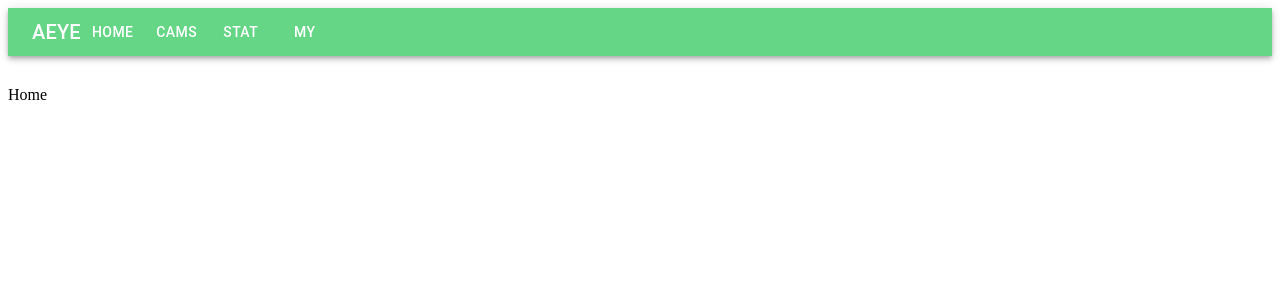
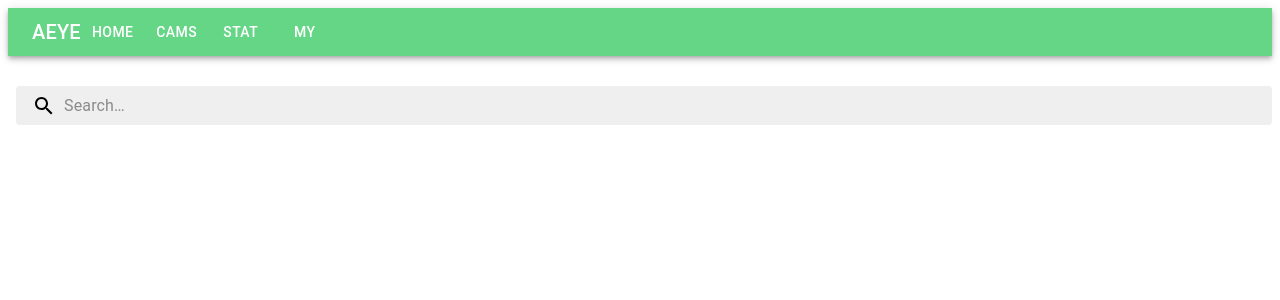
Before and after one commit to KNU-AEYE/AEYE-FE, a Next.js app in the folder aeye/: page /home in a window 1280 px wide. Shown: the top 300 px of the page. Built offline with nearby package versions, Linux system fonts and the light colour scheme.

Commit message:
✨ Feat: search bar

```diff
--- a/aeye/app/(nav)/home/page.tsx
+++ b/aeye/app/(nav)/home/page.tsx
@@ -1,3 +1,62 @@
+'use client'
+
+import * as React from 'react';
+import { styled, alpha } from '@mui/material/styles';
+import SearchIcon from '@mui/icons-material/Search';
+import InputBase from '@mui/material/InputBase';
+
+const Search = styled('div')(({ theme }) => ({
+	position: 'relative',
+	borderRadius: theme.shape.borderRadius,
+	backgroundColor: '#efefef',
+	'&:hover': {
+	backgroundColor: alpha(theme.palette.common.white, 0.25),
+},
+	marginLeft: 0,
+	width: '100%',
+	[theme.breakpoints.up('sm')]: {
+	marginLeft: theme.spacing(1),
+	width: 'auto',
+},
+}));
+
+const SearchIconWrapper = styled('div')(({ theme }) => ({
+	padding: theme.spacing(0, 2),
+	height: '100%',
+	position: 'absolute',
+	pointerEvents: 'none',
+	display: 'flex',
+	alignItems: 'center',
+	justifyContent: 'center',
+}));
+
+const StyledInputBase = styled(InputBase)(({ theme }) => ({
+	color: 'inherit',
+	width: '100%',
+	'& .MuiInputBase-input': {
+		padding: theme.spacing(1, 1, 1, 0),
+		// vertical padding + font size from searchIcon
+		paddingLeft: `calc(1em + ${theme.spacing(4)})`,
+		transition: theme.transitions.create('width'),
+		[theme.breakpoints.up('sm')]: {
+			width: '12ch',
+			'&:focus': {
+				width: '20ch',
+			},
+		},
+	},
+}));
+
 export default function Home() {
-	return <>Home</>
+	return (
+		<Search>
+			<SearchIconWrapper>
+				<SearchIcon />
+			</SearchIconWrapper>
+			<StyledInputBase
+				placeholder="Search…"
+				inputProps={{ 'aria-label': 'search' }}
+			/>
+		</Search>
+	);
 }
```
